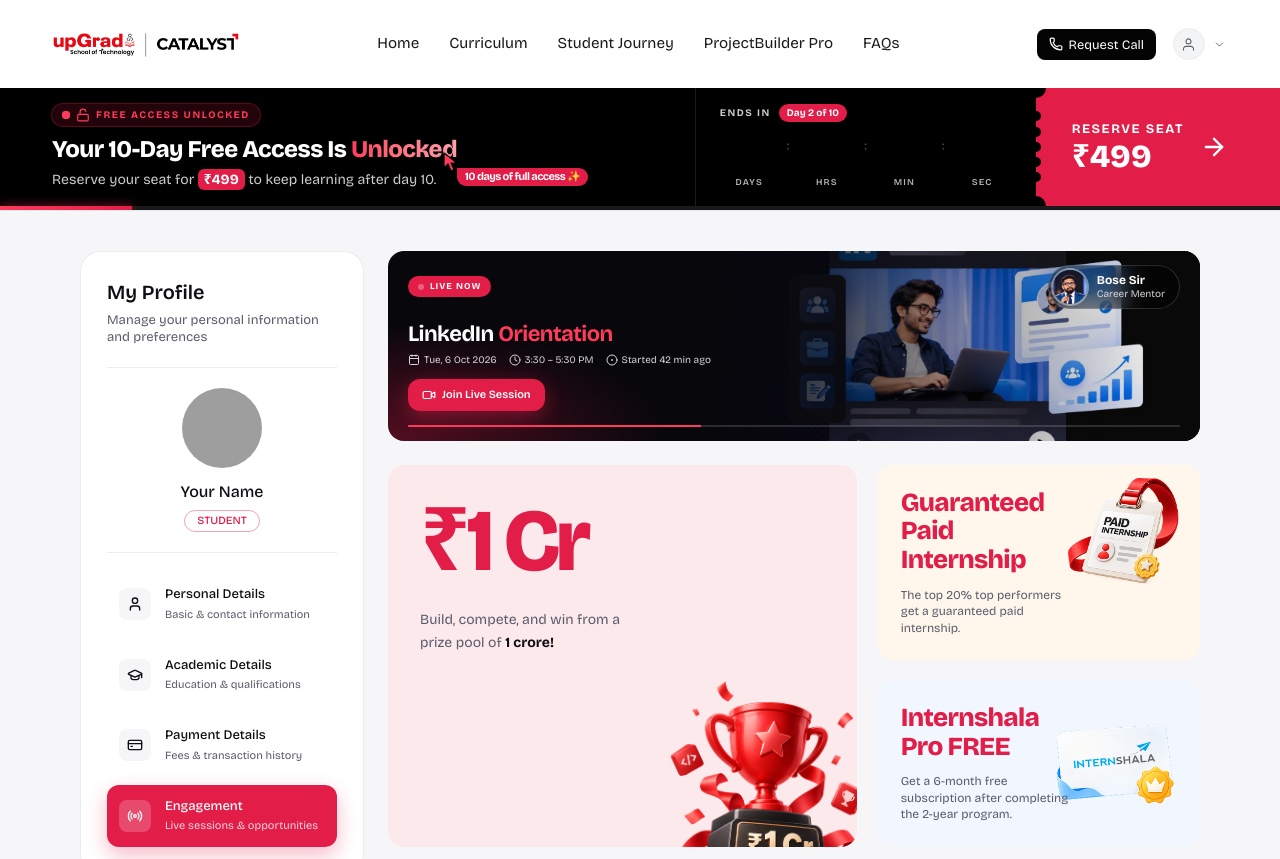
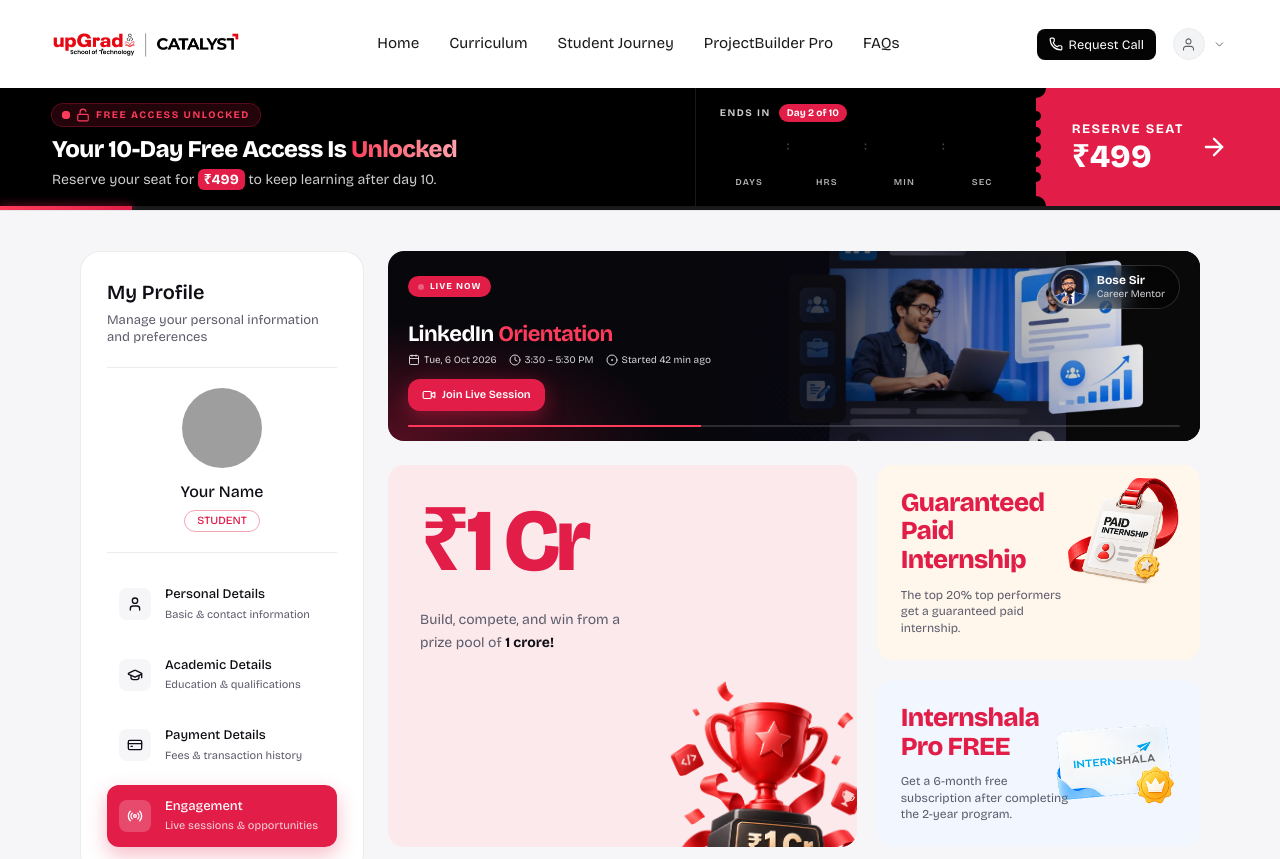
Before and after one commit to AkulaSai93/Engagement-session-for-catalyst, a Next.js app: page / in a window 1280 px wide. Shown: the top 859 px of the page. Built offline with nearby package versions, Linux system fonts and the light colour scheme; grey boxes are pictures that could not be loaded.

Commit message:
Remove cursor-drift animation from ReserveSeat component and simplify unlocked status display

```diff
--- a/app/globals.css
+++ b/app/globals.css
@@ -28,5 +28,3 @@
 @keyframes slide { from { transform: translateX(-100%); } }
 @keyframes flip { from { transform: rotateX(-90deg); opacity: .3; } }
 @keyframes sheen { 0%, 60% { transform: translateX(0); } 100% { transform: translateX(450%); } }
-
-@keyframes cursor-drift { 0%, 100% { transform: translate(0, 0); } 50% { transform: translate(6px, 4px); } }
--- a/components/ReserveSeat.tsx
+++ b/components/ReserveSeat.tsx
@@ -63,18 +63,7 @@
           </span>
           <p className="text-[16px] font-extrabold leading-tight tracking-tight md:mt-2 md:text-[24px]">
             Your 10-Day Free Access Is{" "}
-            <span className="relative inline-block">
-              <span className="bg-gradient-to-r from-brand-2 to-rose-300 bg-clip-text text-transparent">Unlocked</span>
-              {/* Figma-style cursor with a name tag pointing at "Unlocked" */}
-              <span aria-hidden className="pointer-events-none absolute left-[85%] top-[60%] z-10 hidden animate-[cursor-drift_3.2s_ease-in-out_infinite] md:block">
-                <svg viewBox="0 0 16 20" className="size-4 drop-shadow-[0_2px_4px_rgba(0,0,0,.5)] sm:size-5">
-                  <path d="M1 1 L1 16 L5 12 L8 19 L11 17.5 L8 11 L14 11 Z" fill="#FF3B5C" stroke="#000000" strokeWidth="1.2" strokeLinejoin="round" />
-                </svg>
-                <span className="absolute right-1 top-4 whitespace-nowrap rounded-full rounded-tr-sm bg-brand sm:right-auto sm:rounded-tr-full sm:rounded-tl-sm px-2 py-0.5 text-[10px] font-bold text-white shadow-lg sm:left-4 sm:top-4 sm:text-[11px]">
-                  10 days of full access ✨
-                </span>
-              </span>
-            </span>
+            <span className="bg-gradient-to-r from-brand-2 to-rose-300 bg-clip-text text-transparent">Unlocked</span>
           </p>
           <p className="mt-1.5 hidden text-[14px] leading-snug text-white/80 md:block">
             Reserve your seat for{" "}
```
